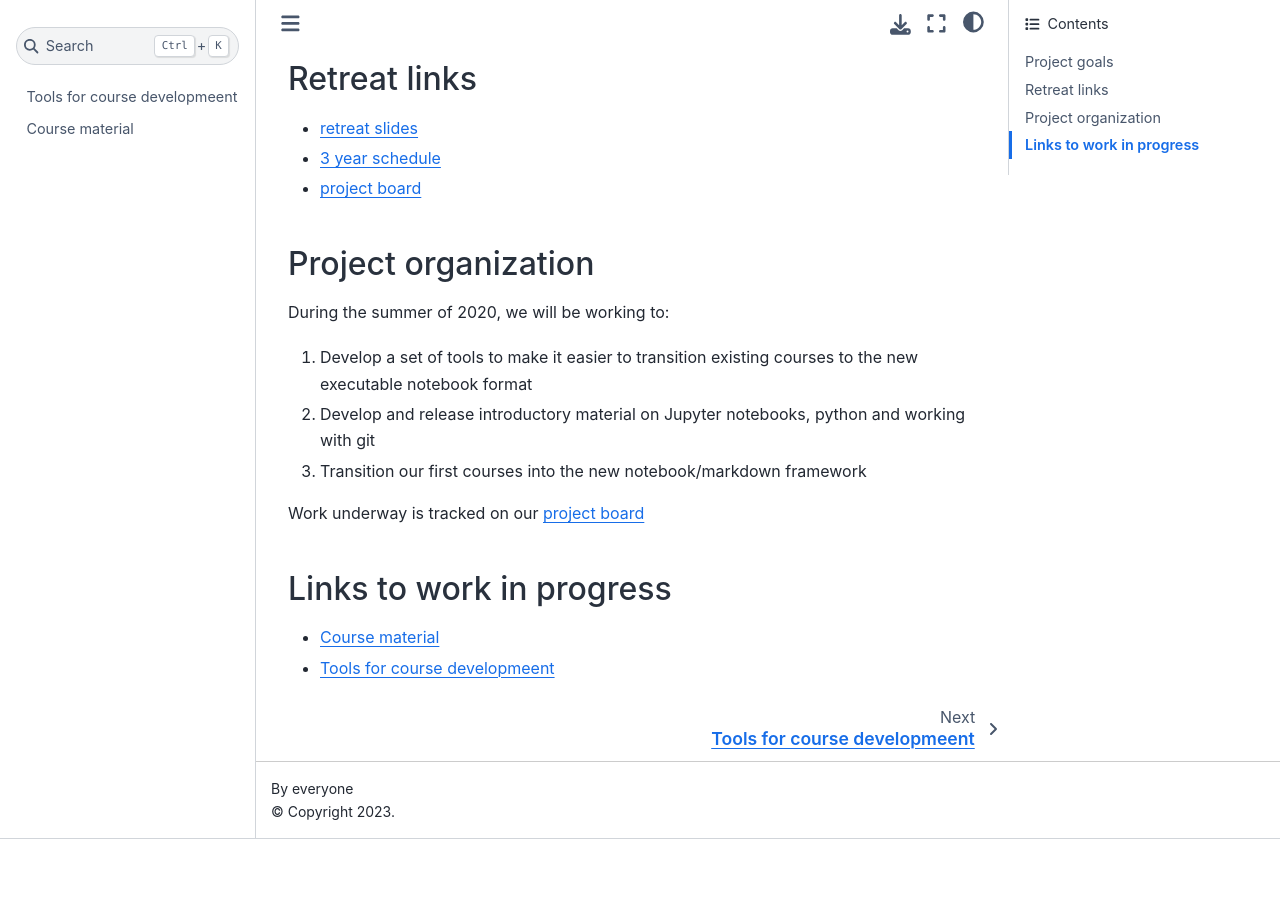
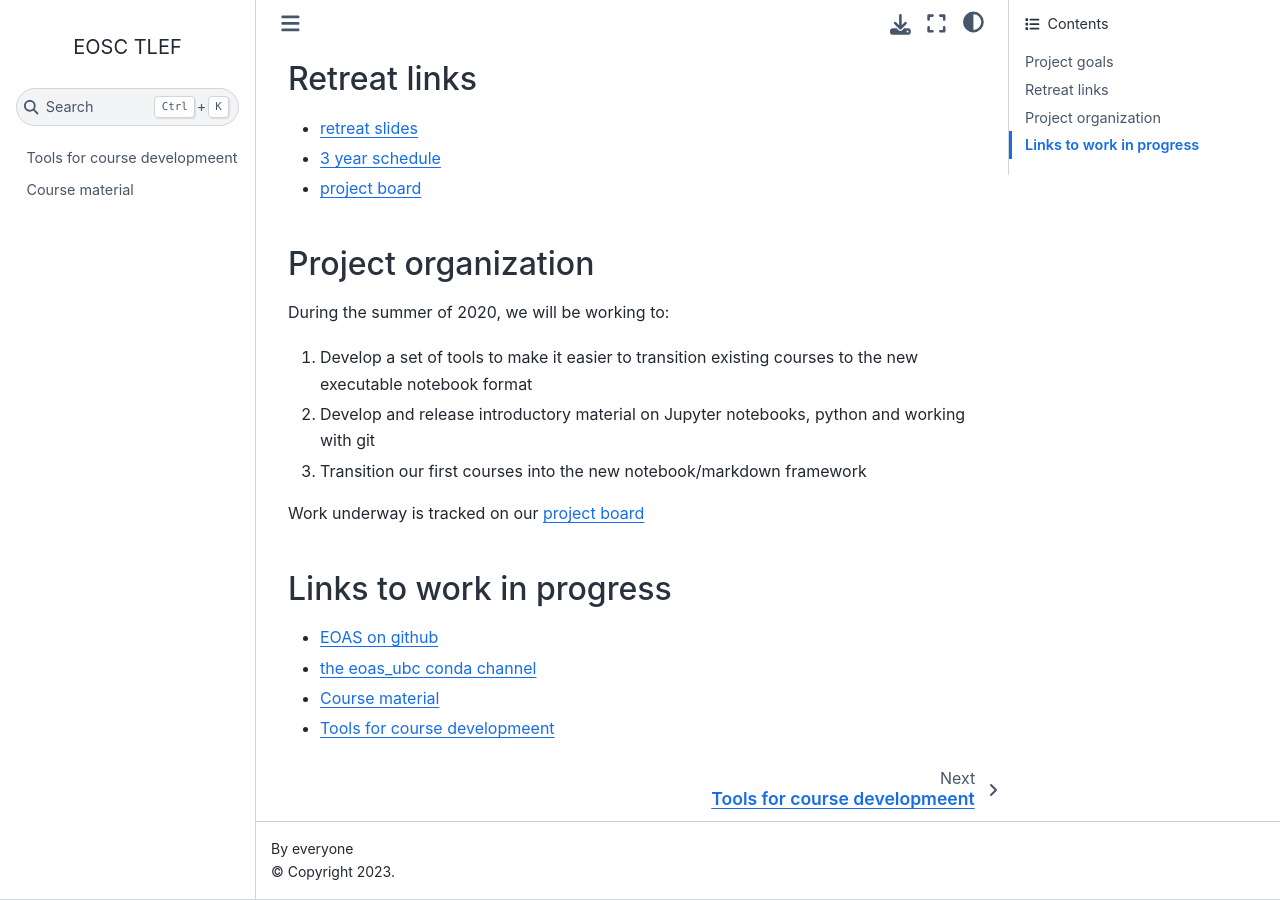
Before and after one commit to eoas-ubc/eoas-ubc.github.io, a Jupyter Book: the page built from docs/index.md, in a window 1280 px wide and 900 px high, scrolled down 648 px. Built offline with Jupyter Book 1.0.4 settings and Sphinx 7.4.7 and the Sphinx Book theme 1.1.4, drawn with Linux system fonts in a browser that asks for light colours; before the commit the page ends 1487 px from its top, so only the background shows below that.

Commit message:
add anaconda

```diff
--- a/docs/index.md
+++ b/docs/index.md
@@ -37,6 +37,10 @@
 
 ## Links to work in progress
 
+* [EOAS on github](https://github.com/eoas-ubc)
+
+* [the eoas_ubc conda channel](https://anaconda.org/eoas_ubc/dashboard)
+
 * {ref}`course-materials`
 
 * {ref}`tools`
```
Also changed, not shown: docs/course_materials.md (+1 -1 lines).
